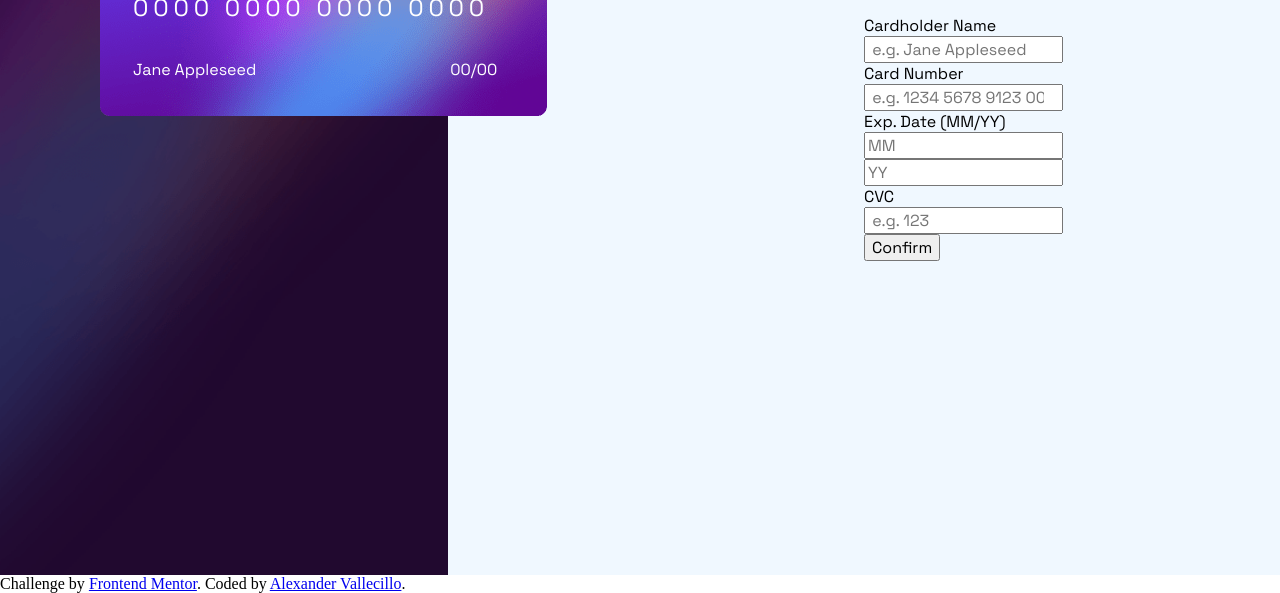
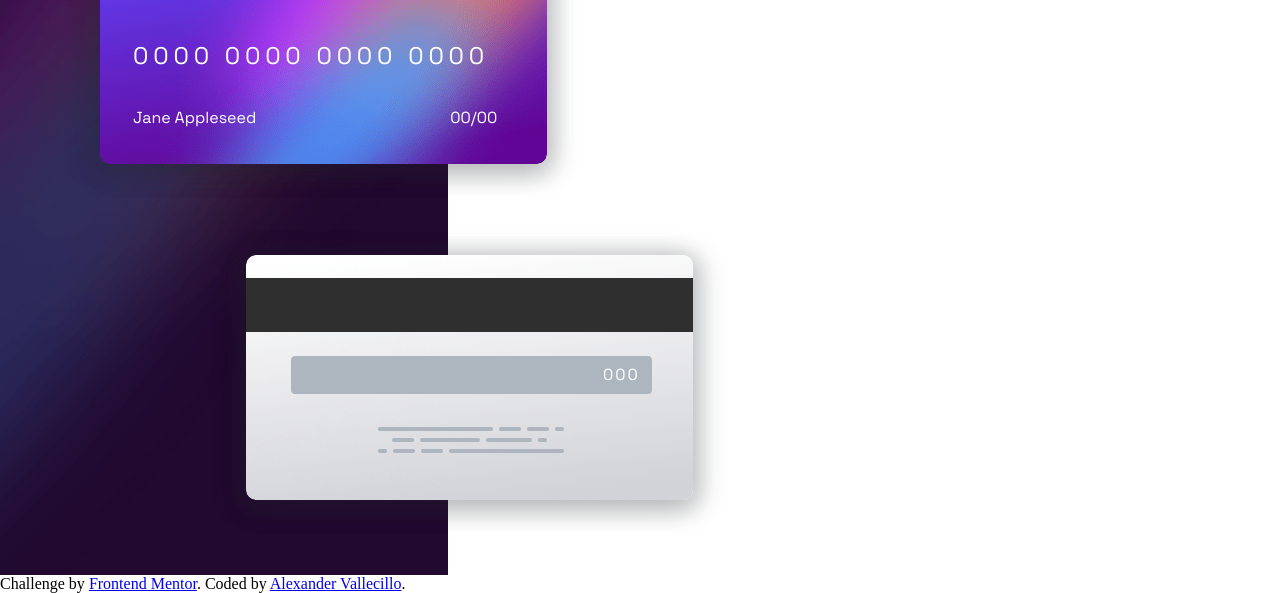
Before and after one commit to AlxVallecillo/CC-form-challenge, a plain HTML site: page index.html in a window 1280 px wide. Shown: the part 225-818 px from the top of the page. Drawn offline with Linux system fonts and the light colour scheme.

Commit message:
#1 Card front and card bottom / back design completed for Desktop layout, #2 Styling shadow added in root css for card borders.

```diff
--- a/index.css
+++ b/index.css
@@ -72,12 +72,18 @@ input, button, textarea, label {
     --fon-w-4: 400;
     --fon-w-5: 500;
 
+    /* Index staking  */
+    --z-plus-1: 1;
+
+    /* Card/ Box Shadow */
+    --box-shw: .3em .3em 1.6em .3em hsla(213, 13%, 15%, 0.2), -.3em .3em 1.6em .3em hsla(213, 13%, 15%, .2), .01em -.3em .3em hsla(213 13% 15% / .2%);
+    --bord-rad: 10px;
 }
 
 
-/* -------------- */
-/*   More Styling */
-/* -------------- */
+/* ------------------------- */
+/*   Main Containers Styling */
+/* ------------------------- */
 
 main {
     font-family: var(--font-fam);
@@ -101,11 +107,19 @@ aside.gradient-section {
 
 }
 
-/* used background-size: contain  to make the bg-img fit the div width-content */
+/* ---------------------- */
+/* Front of card Styling  */
+/* ---------------------- */
+
+
 img.front {
     position: absolute;
-    top: 12%;
+    top: 18%;
     right: -22%;
+    max-height: 15.30rem;
+    z-index: var(--z-plus-1);
+    box-shadow: var(--box-shw);
+    border-radius: var(--bord-rad);
 }
 
 img.card-logo {
@@ -115,11 +129,22 @@ img.card-logo {
 div.card-data {
     font-weight: var(--fon-w-4);
     position: absolute;
-    top: 12%;
+    top: 18%;
     right: -15%;
     color: hsl(0, 0%, 100%);
     width: 25rem;
     padding: 4%;
+    z-index: var(--z-plus-1);
+}
+
+@media only screen and (max-width: 1162px) {
+    div.card-data {
+        left: 20%;
+    }
+
+    img.front {
+        left: 16%;
+    }
 }
 
 div>h1 {
@@ -144,22 +169,54 @@ div.exp-date {
     right: 0;
 }
 
-/* div.card-front+div {
-    width: 40%;
-     background: url('images/bg-card-back.png') no-repeat;
-    background-size: contain;
-} */
+
+/* --------------------- */
+/* Back of Card styling */
+/* -------------------- */
+
+
+div.card-back-container {
+    top: 60%;
+    left: 55%;
+    z-index: var(--z-plus-1);
+}
+
+img#back-img {
+    box-shadow: var(--box-shw);
+    border-radius: var(--bord-rad);
+}
+
+div.cvc {
+    bottom: 48%;
+    right: 12%;
+    color: hsl(0, 0%, 100%);
+    letter-spacing: 2px;
+}
+
+
+
+
+
+
+
+
+
+
+
+
+
+
+
 
 /* Form section styling  */
 
-aside.form-section {
+/* aside.form-section {
     float: right;
     width: 65%;
     position: absolute;
-    background-color: aliceblue;
+    background-color: hsl(0, 0%, 100%);
     top: 0;
     right: 0;
-    z-index: -1;
 }
 
 .form-container {
@@ -168,4 +225,4 @@ aside.form-section {
     position: absolute;
     top: 30%;
     right: 10%;
-}
+} */
--- a/index.html
+++ b/index.html
@@ -49,10 +49,12 @@
 
       <!-- Back of the card -->
 
-      <!-- <div class="card-back">
-        <img src="images/bg-card-back.png" alt="">
-        <p>000</p>
-      </div> -->
+      <div class="card-back-container pos-abs">
+        <img id="back-img" src="images/bg-card-back.png" alt="">
+        <div class="cvc pos-abs">
+          <p>000</p>
+        </div>
+      </div>
 
     </aside>
 
@@ -61,17 +63,18 @@
       <div class="form-container">
         <form action="" method="post" aria-labelledby="cardDetails">
           <label for="name"> Cardholder Name </label> <br>
-          <input type="text" id="name" placeholder=" e.g. Jane Appleseed" required> <br>
+          <input type="text" id="name" placeholder=" e.g. Jane Appleseed" required autofocus> <br>
 
           <label for="card-number"> Card Number </label> <br>
-          <input type="number" id="card-number" placeholder=" e.g. 1234 5678 9123 0000 " required> <br>
+          <input type="tel" id="card-number" placeholder=" e.g. 1234 5678 9123 0000 " required maxlength="16"
+            minlength="16"> <br>
 
           <label for="expDate">Exp. Date (MM/YY)</label> <br>
-          <input type="number" id="expDate" placeholder="MM" required>
-          <input type="number" id="" placeholder="YY" required><br>
+          <input type="tel" id="expDate" placeholder="MM" required maxlength="2" minlength="2">
+          <input type="tel" id="" placeholder="YY" required maxlength="2" minlength="2"><br>
 
           <label for="Sec-code">CVC</label><br>
-          <input type="number" id="Sec-code" placeholder=" e.g. 123" required>
+          <input type="tel" id="Sec-code" placeholder=" e.g. 123" required maxlength="3" minlength="3">
           <br>
           <button> Confirm </button>
         </form>
```
